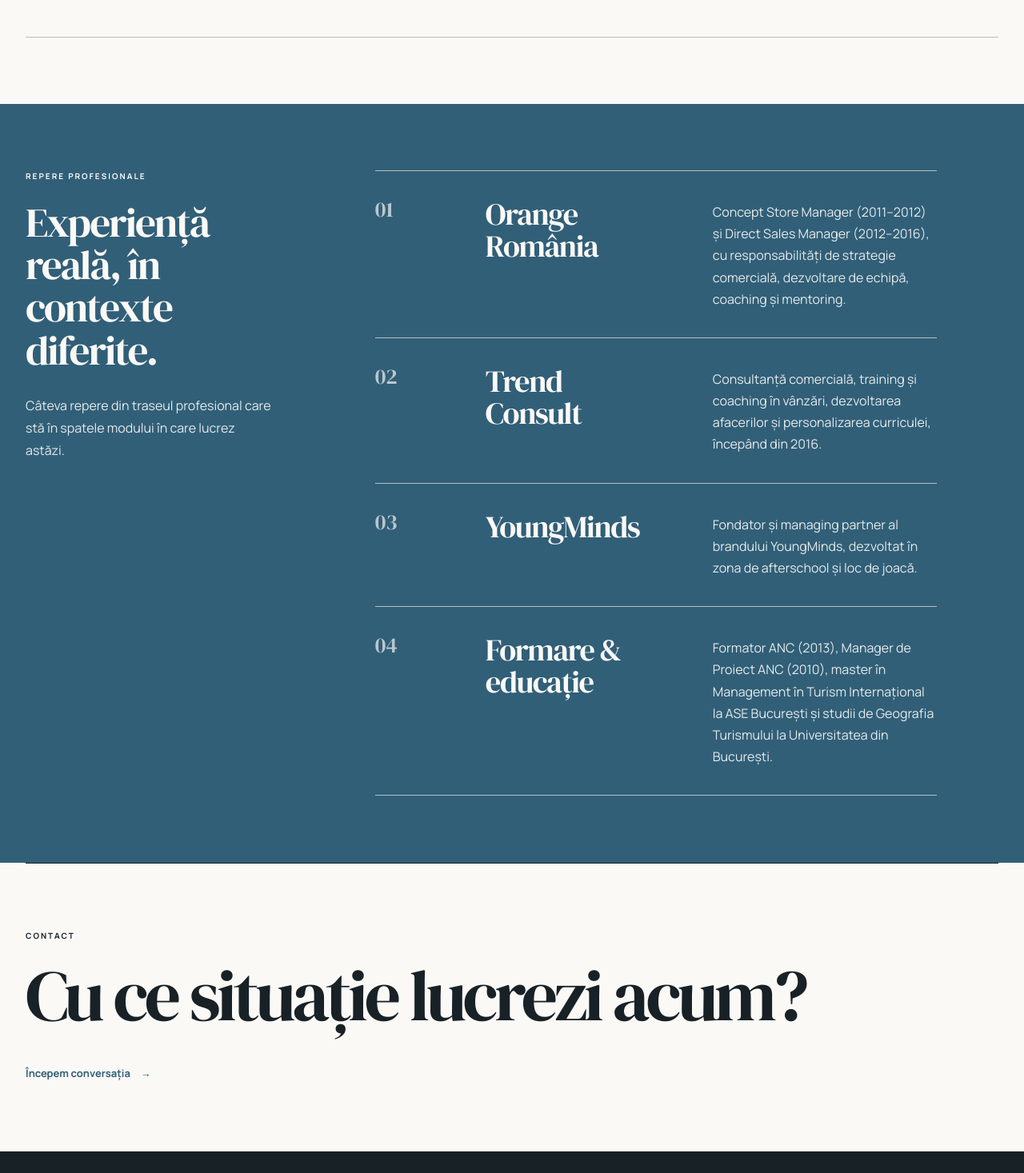
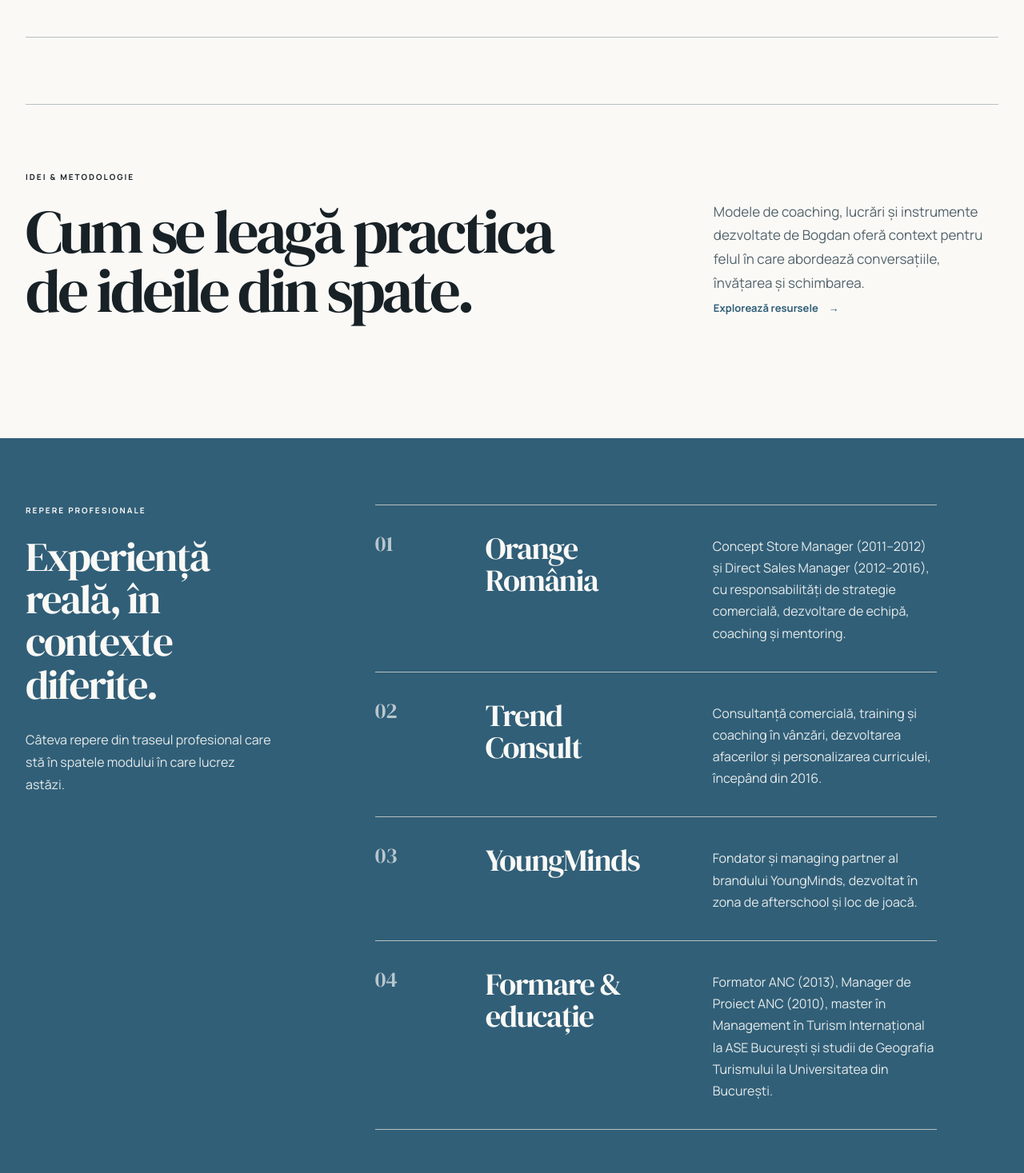
Before and after one commit to ivanovroxana1988-arch/bogdanvizitiu, a Next.js app: page /despre in a window 1280 px wide. Shown: the part 3423-4890 px from the top of the page at 80% size. Built offline with nearby package versions, Linux system fonts and the light colour scheme.

Commit message:
Connect About page to resources and refine contact CTA

```diff
--- a/app/_views/despre/page.tsx
+++ b/app/_views/despre/page.tsx
@@ -21,6 +21,21 @@ export default function About({searchParams}:{searchParams?:{lang?:string}}){
   const locale=getLocale(searchParams?.lang)
   const copy=aboutCopy[locale]
   const contactCopy=getCopy(locale).contact
+  const ideas=locale==='ro'
+    ?{
+      eyebrow:'Idei & metodologie',
+      title:'Cum se leagă practica de ideile din spate.',
+      intro:'Modele de coaching, lucrări și instrumente dezvoltate de Bogdan oferă context pentru felul în care abordează conversațiile, învățarea și schimbarea.',
+      cta:'Explorează resursele',
+      contact:'Începe o conversație',
+    }
+    :{
+      eyebrow:'Ideas & methodology',
+      title:'How the practice connects to the ideas behind it.',
+      intro:'Coaching models, papers and tools developed by Bogdan provide context for the way he approaches conversations, learning and change.',
+      cta:'Explore resources',
+      contact:'Start a conversation',
+    }
 
   return <div className={styles.page}>
     <section className={styles.hero}>
@@ -77,6 +92,19 @@ export default function About({searchParams}:{searchParams?:{lang?:string}}){
       </div>
     </section>
 
+    <section className={styles.section} id="ideas-and-methodology">
+      <div className={styles.sectionHead}>
+        <div>
+          <Eyebrow>{ideas.eyebrow}</Eyebrow>
+          <h2 className={styles.sectionTitle}>{ideas.title}</h2>
+        </div>
+        <div className={styles.sectionIntro}>
+          <p style={{marginTop:0}}>{ideas.intro}</p>
+          <ArrowLink href="/resurse">{ideas.cta}</ArrowLink>
+        </div>
+      </div>
+    </section>
+
     <section className={styles.proof} id="professional-milestones">
       <div className={styles.proofInner}>
         <div>
@@ -97,7 +125,7 @@ export default function About({searchParams}:{searchParams?:{lang?:string}}){
     <section className={styles.cta}>
       <Eyebrow>{contactCopy.eyebrow}</Eyebrow>
       <h2 className={styles.ctaTitle}>{contactCopy.title}</h2>
-      <ArrowLink href="/contact">{contactCopy.submit}</ArrowLink>
+      <ArrowLink href="/contact">{ideas.contact}</ArrowLink>
     </section>
   </div>
 }
```
